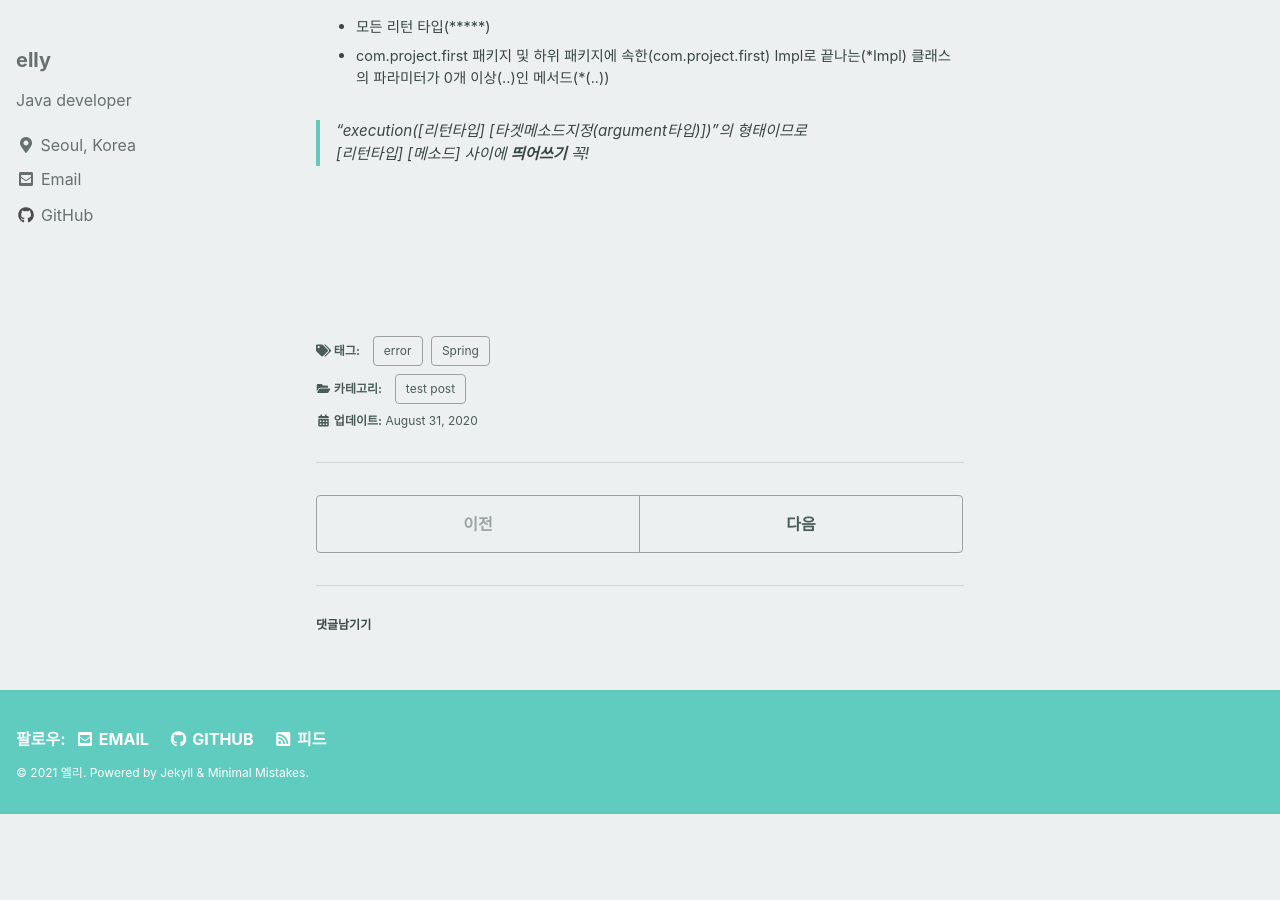
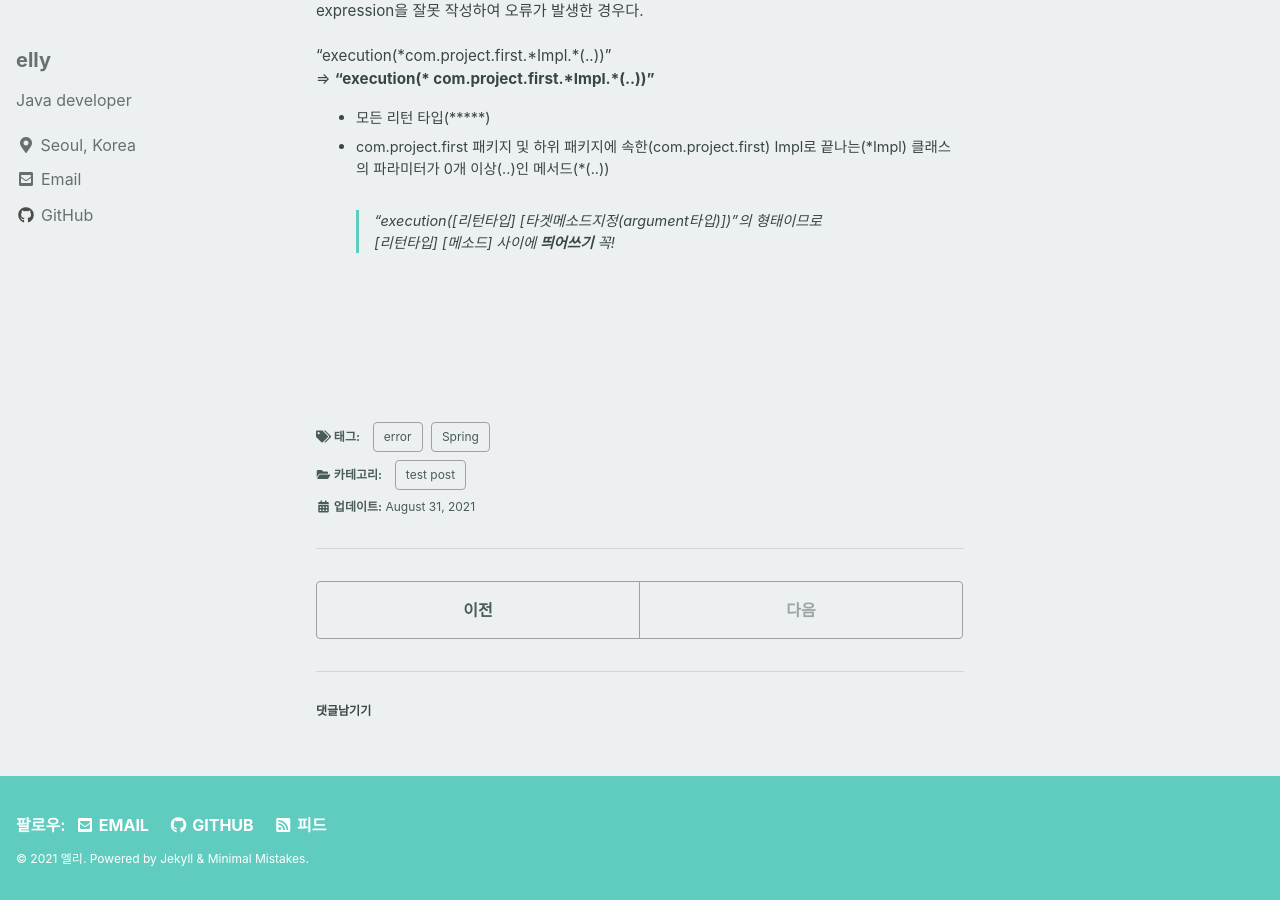
Before and after one commit to ellylee617/ellylee617.github.io, a Jekyll site: the page built from _posts/2020-08-31-spring-error1.md, in a window 1280 px wide and 900 px high, scrolled down 625 px. Built offline with Jekyll 4.4.1, drawn with Linux system fonts in a browser that asks for light colours; cached includes are drawn as plain includes; comment, search, counter and statistics services are not loaded; before the commit the page ends 1439 px from its top, so only the background shows below that.

Commit message:
Update 2020-08-31-spring-error1.md

````diff
--- a/_posts/2020-08-31-spring-error1.md
+++ b/_posts/2020-08-31-spring-error1.md
@@ -3,8 +3,8 @@ layout: single
 
 title: "[Spring] 오류 - exception is java.lang.IllegalArgumentException: Pointcut is not well-formed"
 
-date: 2020-08-31
-lastmod: 2020-08-31
+date: 2021-08-31
+lastmod: 2021-08-31
 
 author_profile: true
 
@@ -19,9 +19,7 @@ tags:
 
 
 ### AOP 설정 관련 오류
-
-
-
+<br>
 ```java
 Error creating bean with name 'org.springframework.transaction.annotation.AnnotationTransactionAttributeSource#0': Initialization of bean failed; nested exception is java.lang.IllegalArgumentException: Pointcut is not well-formed: expecting 'name pattern' at character position 38
 execution(*com.project.first..*Impl.*(..)))
@@ -29,8 +27,8 @@ execution(*com.project.first..*Impl.*(..)))
 ```
 
 
-
-root-context.xml 파일에서 transaction을 위한 aop pointcut 설정을 하였는데
+<br>
+root-context.xml 파일에서 transaction을 위한 aop pointcut 설정을 하였는데<br>
 
 ```java
 <aop:config proxy-target-class="true">
@@ -39,20 +37,20 @@ root-context.xml 파일에서 transaction을 위한 aop pointcut 설정을 하
 </aop:config>
 ```
 
+<br>
 expression을 잘못 작성하여 오류가 발생한 경우다.
 
 
-
+<br>
 "execution(\*com.project.first.\*Impl.*(..))"
 
 ⇒ **"execution(* com.project.first.\*Impl.\*(..))"**
+<br>
 
 - 모든 리턴 타입(*****)
 
 - com.project.first 패키지 및 하위 패키지에 속한(com.project.first) Impl로 끝나는(\*Impl) 클래스의 파라미터가 0개 이상(..)인 메서드(*(..))
-
-
-
+<br>
 >"execution([리턴타입] [타겟메소드지정(argument타입)])"의 형태이므로
 >
 >[리턴타입] [메소드] 사이에 **띄어쓰기** 꼭!
````
